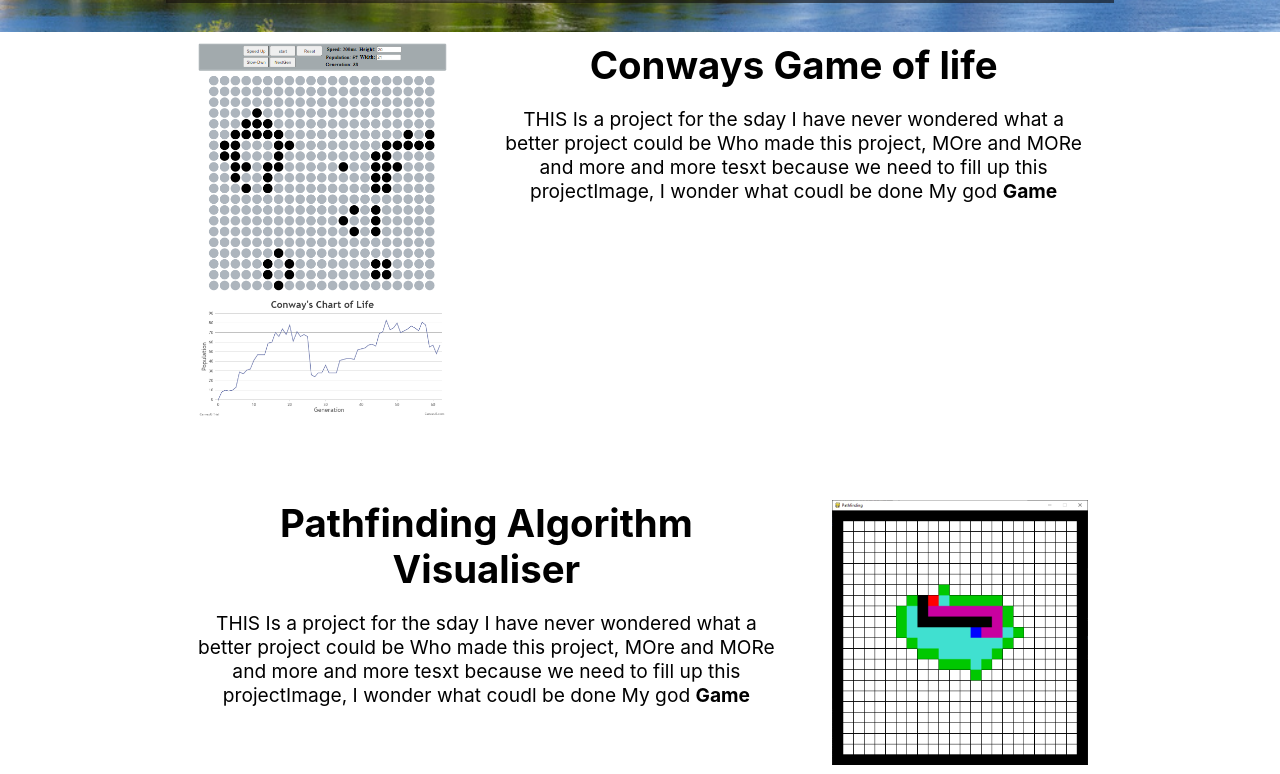
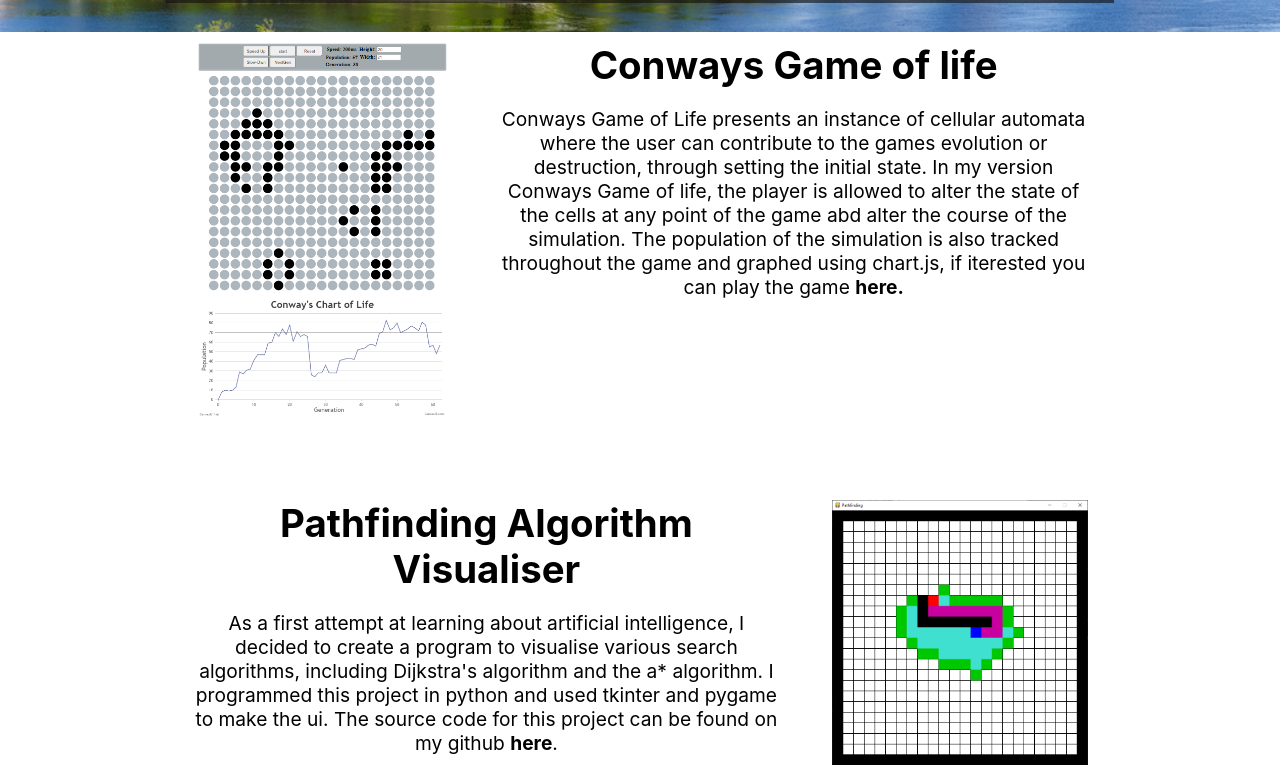
Before and after one commit to Steeveyboy/personalwebsite, a React (Create React App) app in the folder my-app/: page / in a window 1280 px wide. Shown: the part 506-1280 px from the top of the page. Built offline with nearby package versions, Linux system fonts and the light colour scheme.

Commit message:
added content to the projects

```diff
--- a/my-app/src/components/projectLeftExample.js
+++ b/my-app/src/components/projectLeftExample.js
@@ -7,12 +7,14 @@ function projectExample({imagePath, title, text}){
             <img id="projectImage" class="imgLeft" src={imagePath} alt=""></img>
             <div>
                 <h1>{title}</h1>
-                <p>THIS Is a project for the sday
-                    I have never wondered what a better project could be
-                    Who made this project, MOre and MORe and more and more tesxt
-                    because we need to fill up this projectImage, I wonder what coudl be done
-                    My god
-                    <a href="https://steeveyboy.github.io/ConwaysChartOfLife"> <b>Game</b></a>
+                <p>Conways Game of Life presents an instance of cellular automata
+                    where the user can contribute to the games evolution or destruction,
+                    through setting the initial state.
+                    In my version Conways Game of life, the player is allowed to alter the
+                    state of the cells at any point of the game abd alter the course of the
+                    simulation. The population of the simulation is also tracked throughout the
+                    game and graphed using chart.js, if iterested you can play the game
+                    <a href="https://steeveyboy.github.io/ConwaysChartOfLife"> <b>here.</b></a>
                 </p>
             </div>
 
--- a/my-app/src/components/projectRightExample.js
+++ b/my-app/src/components/projectRightExample.js
@@ -9,12 +9,12 @@ function projectExample({imagePath, title, text}){
             <img id="projectImage" class="imgRight" src={imagePath} alt=""></img>
             <div>
                 <h1>{title}</h1>
-                <p>THIS Is a project for the sday
-                    I have never wondered what a better project could be
-                    Who made this project, MOre and MORe and more and more tesxt
-                    because we need to fill up this projectImage, I wonder what coudl be done
-                    My god
-                    <a href="https://steeveyboy.github.io/ConwaysChartOfLife"> <b>Game</b></a>
+                <p>
+                    As a first attempt at learning about artificial intelligence,
+                    I decided to create a program to visualise various search algorithms,
+                    including Dijkstra's algorithm and the a* algorithm. I programmed this project in python and
+                    used tkinter and pygame to make the ui. The source code for this project can be found on my github <a href="https://github.com/Steeveyboy/MyProjects/tree/main/PathFinder"><b>here</b></a>.
+
                 </p>
             </div>
 
```
Also changed, not shown: 1 other file (tests, documents, lock files or other folders).
